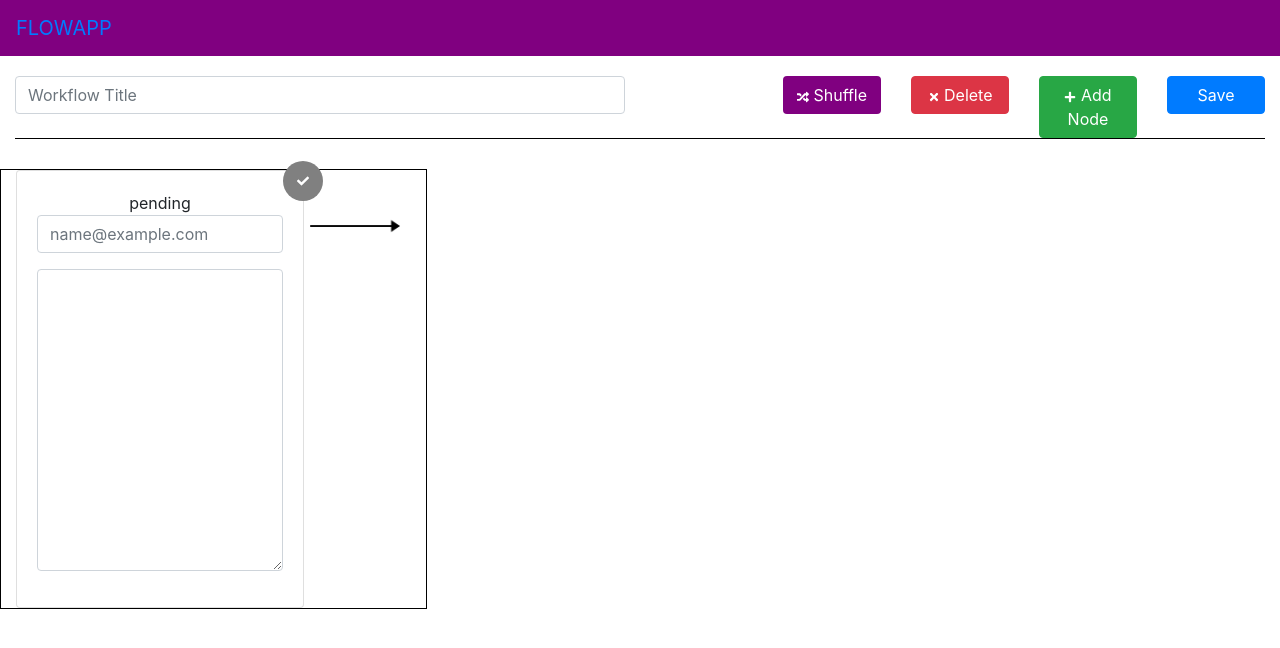
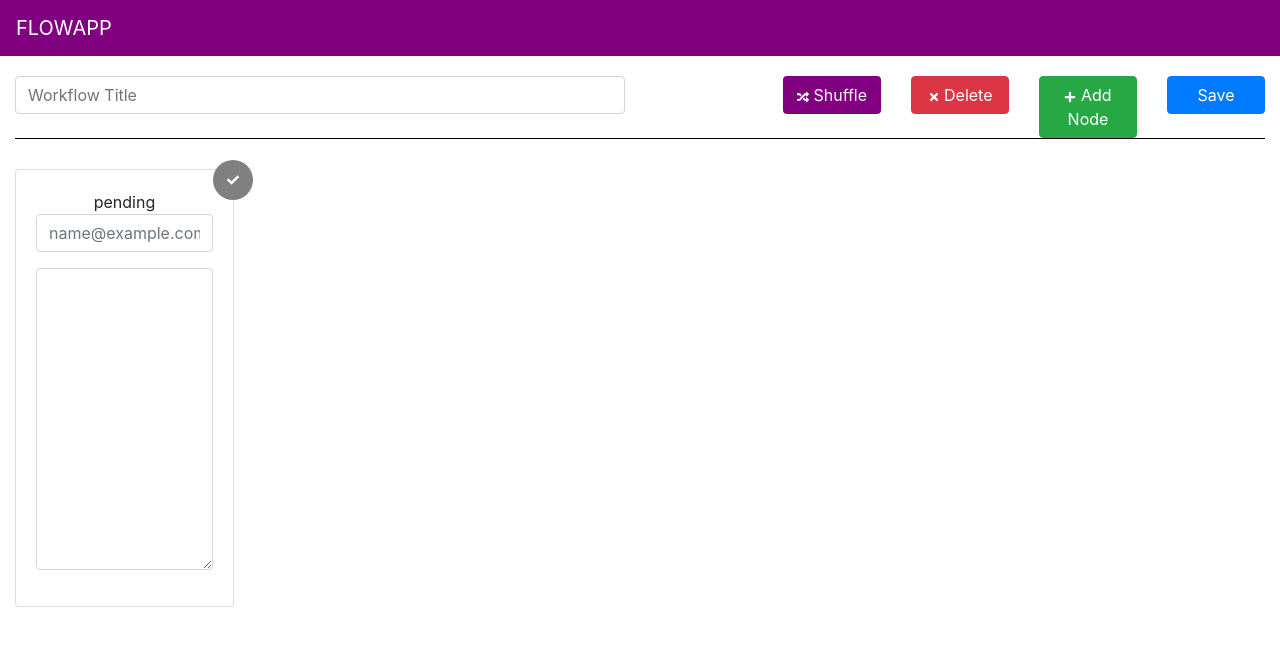
Before and after one commit to poojachoudhary560/flowapp, a React (Create React App) app: page /add in a window 1280 px wide. Shown: the top 648 px of the page. Built offline with nearby package versions, Linux system fonts and the light colour scheme.

Commit message:
fixed arrow overlay and delete

```diff
--- a/src/App.css
+++ b/src/App.css
@@ -33,6 +33,13 @@
   top: -10px;
   right: -20px;
 }
+
+.overlay-btn-node {
+  position: absolute;
+  top: -10px;
+  right: -20px;
+}
+
 .btn-circle.btn-sm {
   width: 40px; /* 30 px */
   height: 40px;
@@ -111,6 +118,16 @@ button > svg {
   background-color: #fff;
 
   }
+
+.home-link {
+  color: #fff;
+
+}
+
+.arrow-col {
+  display: flex;
+}
+
 @keyframes App-logo-spin {
   from {
     transform: rotate(0deg);
--- a/src/components/navbar/NavBarComponent.js
+++ b/src/components/navbar/NavBarComponent.js
@@ -12,8 +12,8 @@ class NavBarComponent extends Component {
     return (
       <>
         <Navbar className="nav-bar-properties">
-          <Navbar.Brand>
-          <Link to="/">
+          <Navbar.Brand className="home-nav">
+          <Link to="/" className="home-link" >
             FLOWAPP
             </Link>
             </Navbar.Brand>
--- a/src/components/node/NodeBar.js
+++ b/src/components/node/NodeBar.js
@@ -46,7 +46,11 @@ class NodeBar extends Component {
                 </Button>{' '}
               </Col>
               <Col>
-                <Button variant='danger' block>
+                <Button
+                variant='danger' block
+                onClick={this.props.handleClick}
+                name='delete'
+                >
                   {' '}
                   <FaTimes /> Delete
                 </Button>{' '}
--- a/src/components/node/NodeCard.js
+++ b/src/components/node/NodeCard.js
@@ -50,12 +50,12 @@ class NodeCard extends Component {
     return (
       <>
 
-        <Col xs={12} md={4} style={{ border: '1px solid black' }}
+        <Col xs={12} md={4}
           className="node-cards-layout"
         >
           <Row>
-            <Col xs={8} md={8}>
-            <Card style={{ width: '18rem' }}>
+            <Col xs={7} md={7}>
+            <Card >
             <Card.Body>
             {title} {content} {status}
               <Form>
@@ -77,7 +77,7 @@ class NodeCard extends Component {
 
             </Card.Body>
 
-            <Button className={`overlay-btn btn-circle btn-sm `}
+            <Button className={`overlay-btn-node btn-circle btn-sm `}
             variant={status}
                     name="status"
                     value={status}
@@ -87,8 +87,14 @@ class NodeCard extends Component {
             </Button>
           </Card>
             </Col>
-            <Col xs={4} md={4}>
-              <img style={{width:'100%'}}  src={arrow_right} alt="Right Arrow" />
+            <Col xs={5} md={5}
+              className="arrow-col"
+            >
+              {this.props.showArrow && <img
+              style={{width:'100%', marginTop: 'auto', marginBottom: 'auto'}}
+              src={arrow_right} alt="Right Arrow"
+
+              />}
 
             </Col>
           </Row>
--- a/src/components/node/NodeFlow.js
+++ b/src/components/node/NodeFlow.js
@@ -128,6 +128,15 @@ class NodeFlow extends Component {
     } else if (name === 'shuffle') {
       console.log(this.props);
       this.props.history.goBack();
+    } else if (name === 'delete') {
+      console.log(this.state.nodes);
+      //this.props.history.goBack();
+      let newNodes = [...this.state.nodes]
+      let removeLast = newNodes.splice(-1,1);
+      console.log(newNodes)
+      this.setState({
+        nodes: newNodes
+      })
     }
   };
 
--- a/src/components/node/NodeList.js
+++ b/src/components/node/NodeList.js
@@ -19,12 +19,13 @@ class NodeList extends Component {
       <>
         <Container fluid>
           <Row>
-            {this.props.nodes.map((node) => {
+            {this.props.nodes.map((node, index) => {
               return (
                 <NodeCard
                   node={node}
                   key={node.id}
                   handleNodeChange={this.props.handleNodeChange}
+                  showArrow={(this.props.nodes.length-1)===index ? false : true}
                 />
               );
             })}
```
